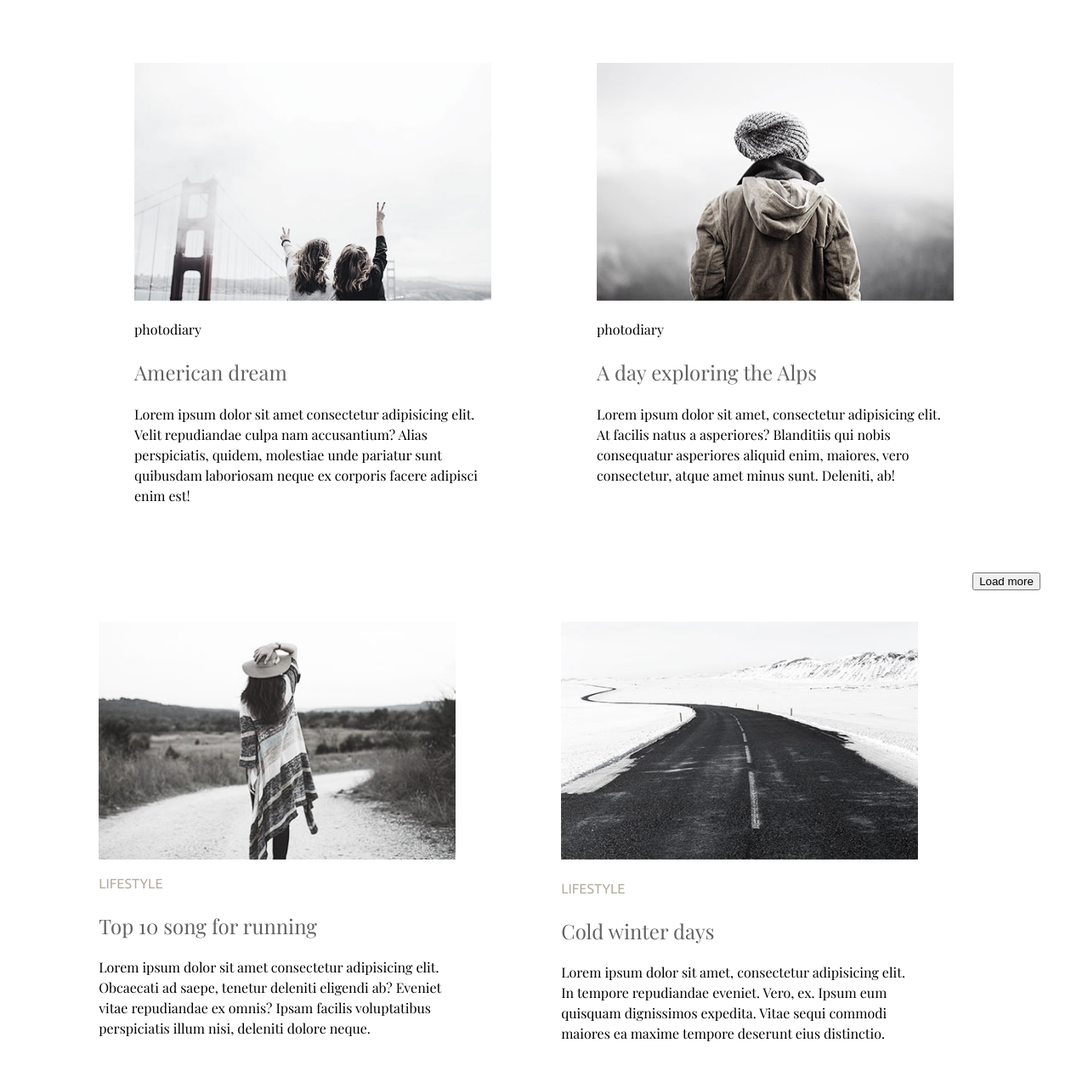
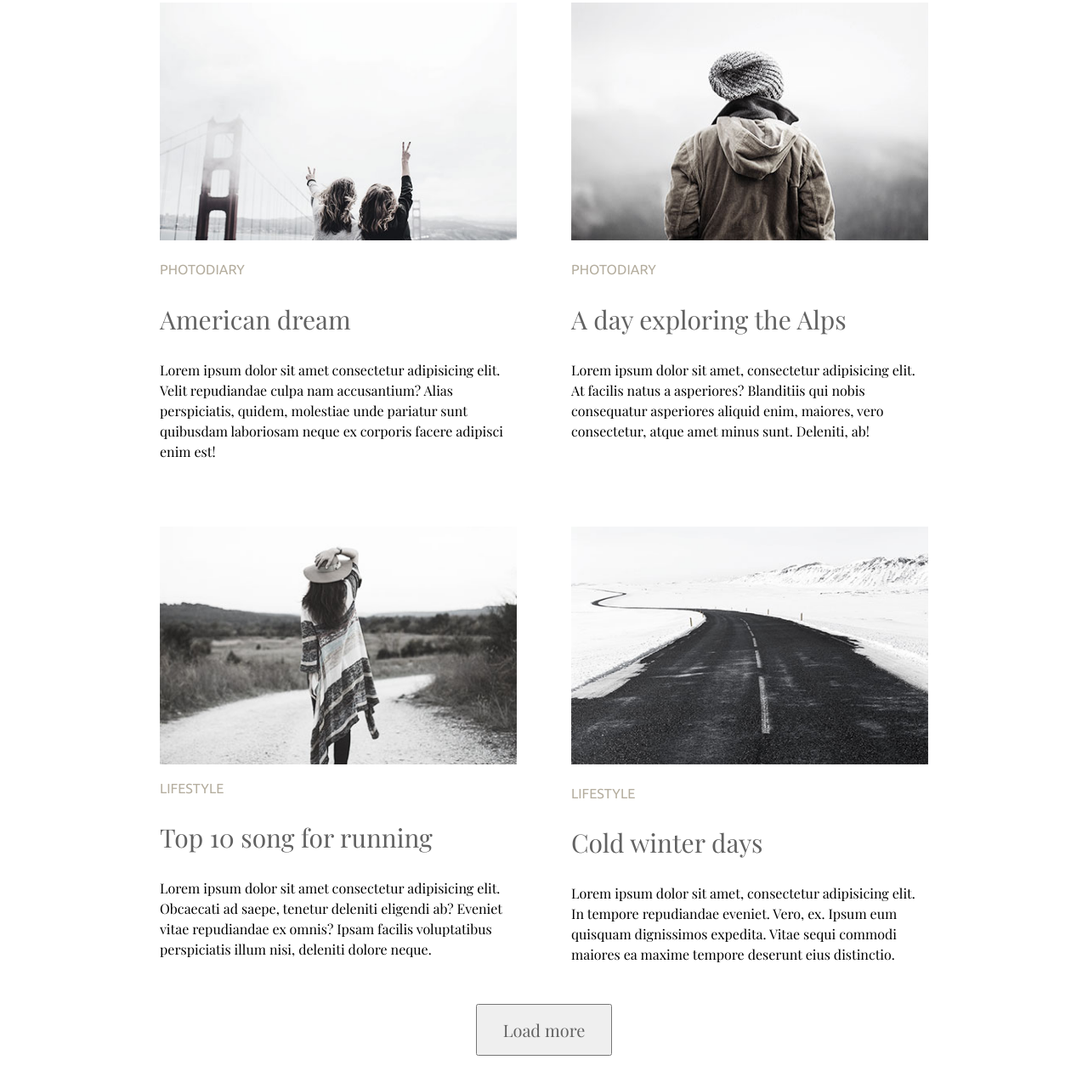
Before and after one commit to xrustic2020/goit, a plain HTML site: page html-css/module-3/index.html in a window 1280 px wide. Shown: the part 801-2082 px from the top of the page at 85% size. After the commit the page ends 2052 px from the top, so only its background shows below. Drawn offline with nearby package versions, Linux system fonts and the light colour scheme.

Commit message:
add style button and correction margin for article

```diff
--- a/html-css/module-3/css/styles.css
+++ b/html-css/module-3/css/styles.css
@@ -10,9 +10,9 @@ body {
 
 /* The header and navigation menu */
 
-header nav{
+/* header nav{
     text-align: center;
-}
+}*/
 
 .menu li {
     display: inline-block;
@@ -35,7 +35,7 @@ a:hover {
 article {
     display: inline-block;
     width: 420px;
-    margin: 60px;
+    margin: 30px;
     vertical-align: top;
     line-height: 1.5;
     text-align: left;
@@ -54,7 +54,7 @@ article img {
 
 h2 {
     color: #626262;
-    font-style: 30px;
+    font-size: 30px;
     font-weight: 500;
 }
 
@@ -66,3 +66,17 @@ h2 {
     background-repeat: no-repeat;
     background-position: center 70%;
 }
+
+/* Buton style */
+
+.lode-more-button{
+    text-align: center;
+}
+
+button {
+    display: inline-block;
+    font-family: 'Playfair Display', serif;
+    font-size: 20px;
+    color: #626262;
+    padding: 15px 30px;
+}
--- a/html-css/module-3/index.html
+++ b/html-css/module-3/index.html
@@ -5,7 +5,6 @@
     <meta name="viewport" content="width=device-width, initial-scale=1.0">
     <meta http-equiv="X-UA-Compatible" content="ie=edge">
     <title>Document</title>
-    <!-- <link rel="stylesheet" href="./css/reset.css"> -->
     <link href="https://fonts.googleapis.com/css?family=Playfair+Display|Ubuntu&display=swap" rel="stylesheet">
     <link rel="stylesheet" href="./css/styles.css">
 </head>
@@ -51,7 +50,7 @@
 
         <article>
             <img src="./img/photodiary-1.jpg" alt="photodiary-first-photo">
-            <p>photodiary</p>
+            <p class="p-ubuntu-style">photodiary</p>
             <h2>American dream</h2>
             <p>Lorem ipsum dolor sit amet consectetur adipisicing elit. Velit repudiandae culpa nam accusantium? Alias perspiciatis, quidem, molestiae unde pariatur sunt quibusdam laboriosam neque ex corporis facere adipisci enim est!</p>
         </article>
@@ -60,7 +59,7 @@
 
         <article>
             <img src="./img/photodiary-2.jpg" alt="photodiary-second-photo">
-            <p>photodiary</p>
+            <p class="p-ubuntu-style">photodiary</p>
             <h2>A day exploring the Alps</h2>
             <p>Lorem ipsum dolor sit amet, consectetur adipisicing elit. At facilis natus a asperiores? Blanditiis qui nobis consequatur asperiores aliquid enim, maiores, vero consectetur, atque amet minus sunt. Deleniti, ab!</p>
         </article>
@@ -85,9 +84,9 @@
 
 
 <!-- Button load more article -->
-
+    <div class="lode-more-button">
         <button>Load more</button>
-
+    </div>
     </main>
 </div>
 </body>
```
